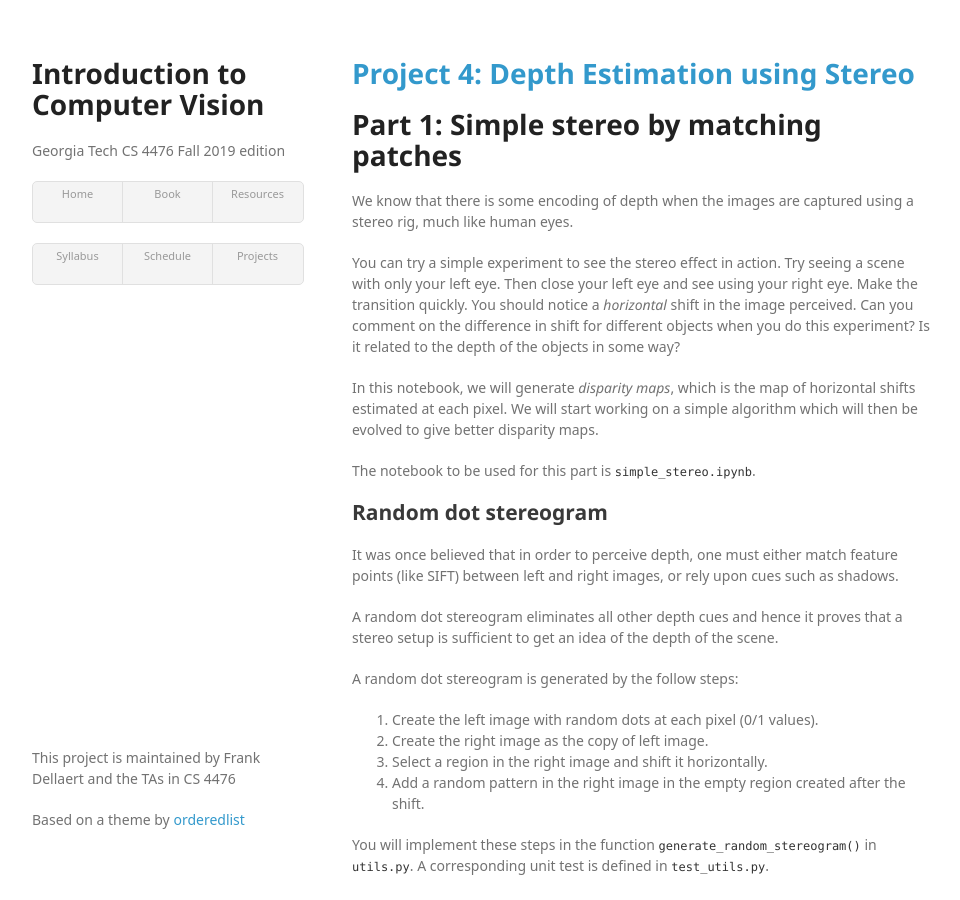
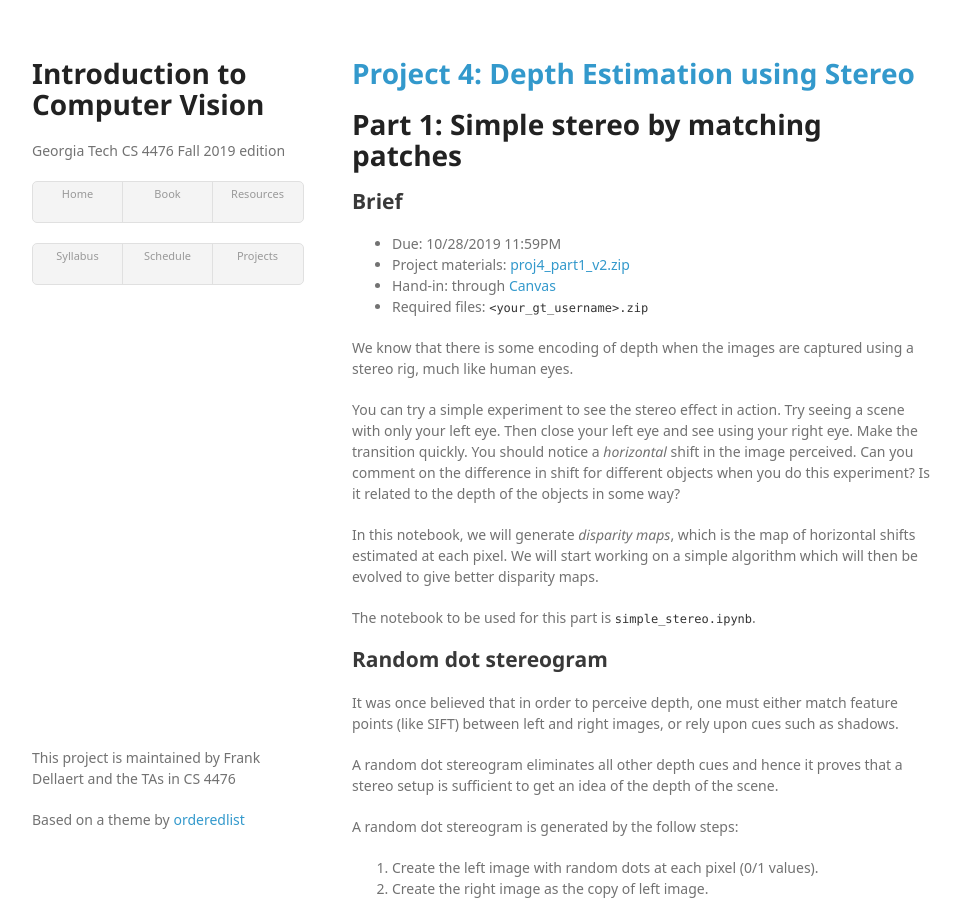
Before and after one commit to dellaert/19F-4476, a Jekyll site: the page built from proj4_part1.md, in a window 1280 px wide and 900 px high. Shown: the whole window, without its empty margins (158-1118 px from the left). Built offline with Jekyll 4.4.1, drawn with Linux system fonts in a browser that asks for light colours; some web fonts are replaced; formulas are drawn with MathJax 3.

```diff
--- a/proj4_part1.md
+++ b/proj4_part1.md
@@ -5,6 +5,13 @@ title: Project 4 - Depth Estimation using Stereo
 
 # [Project 4: Depth Estimation using Stereo](proj4.md)
 # Part 1: Simple stereo by matching patches
+
+## Brief
+* Due: 10/28/2019 11:59PM
+* Project materials: [proj4_part1_v2.zip](projects/proj4_part1_v2.zip)
+* Hand-in: through [Canvas](https://gatech.instructure.com)
+* Required files: `<your_gt_username>.zip`
+
 We know that there is some encoding of depth when the images are captured using a stereo rig, much like human eyes.
 
 You can try a simple experiment to see the stereo effect in action. Try seeing a scene with only your left eye. Then close your left eye and see using your right eye. Make the transition quickly. You should notice a _horizontal_ shift in the image perceived. Can you comment on the difference in shift for different objects when you do this experiment? Is it related to the depth of the objects in some way?
```
